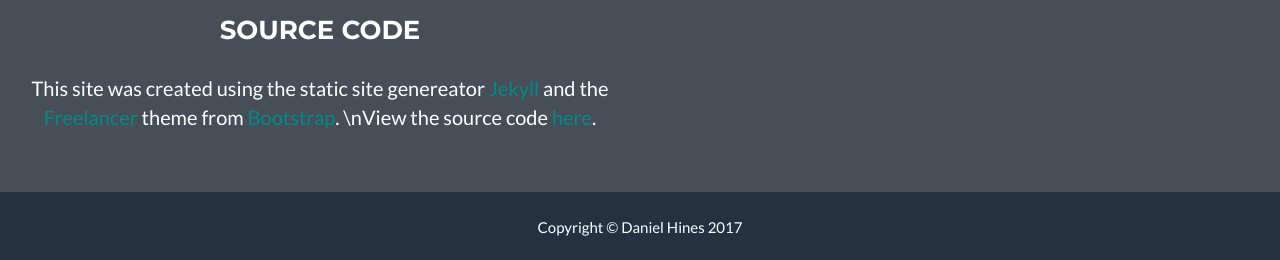
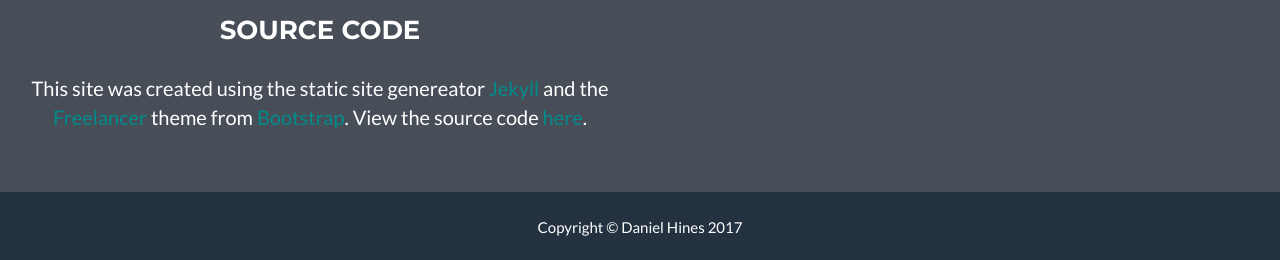
Before and after one commit to danielchines/danielchines.github.io, a Jekyll site: the page built from index.html, in a window 1280 px wide and 900 px high, scrolled down 2719 px. Shown: the part 637-897 px from the top of the window. Built offline with Jekyll 4.4.1, drawn with Linux system fonts in a browser that asks for light colours.

Commit message:
Update _config.yml

```diff
--- a/_config.yml
+++ b/_config.yml
@@ -29,8 +29,8 @@ color:
 
 # About section
 about:
-   p1: 'Hi, my name is Daniel Hines.'
-   p2: 'I built this website directly into my [Github repository](https://github.com/danielchines/danielchines.github.io) using the static site hosting service [GitHub Pages](https://pages.github.com/). I used the Freelancer template from [Bootstrap] along with [Jekyll](https://jekyllrb.com/) to avoid dealing with databases and used markdown language and CSS for formatting.'
+   p1: Hi, my name is Daniel Hines.
+   p2: I built this website directly into my [Github repository](https://github.com/danielchines/danielchines.github.io) using the static site hosting service [GitHub Pages](https://pages.github.com/). I used the Freelancer template from [Bootstrap] along with [Jekyll](https://jekyllrb.com/) to avoid dealing with databases and used markdown language and CSS for formatting.
 # Footer settings
 footer:
   copyright: Daniel Hines
@@ -52,7 +52,7 @@ credits: |
   This site was created using the
   static site genereator <a href="https://jekyllrb.com/">Jekyll</a> and
   the <a href="https://startbootstrap.com/template-overviews/freelancer/">Freelancer</a> theme from <a href="http://startbootstrap.com">Bootstrap</a>.
-  \nView the source code <a href="https://github.com/danielchines/danielchines.github.io">here</a>.
+  View the source code <a href="https://github.com/danielchines/danielchines.github.io">here</a>.
 
 # Build settings
 markdown: kramdown
```
